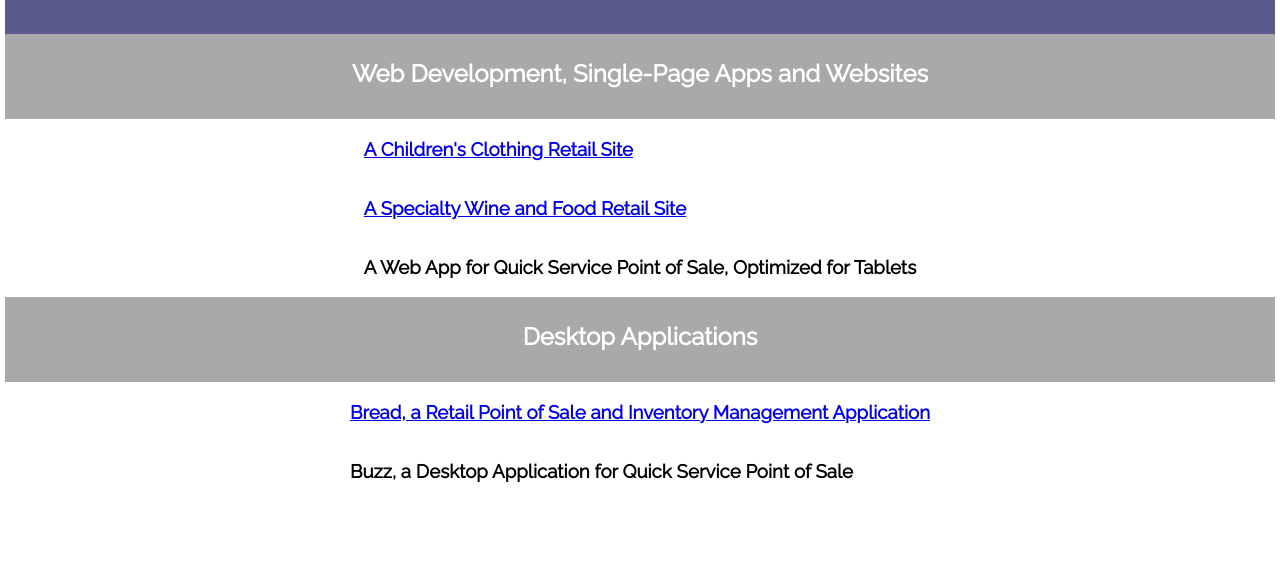
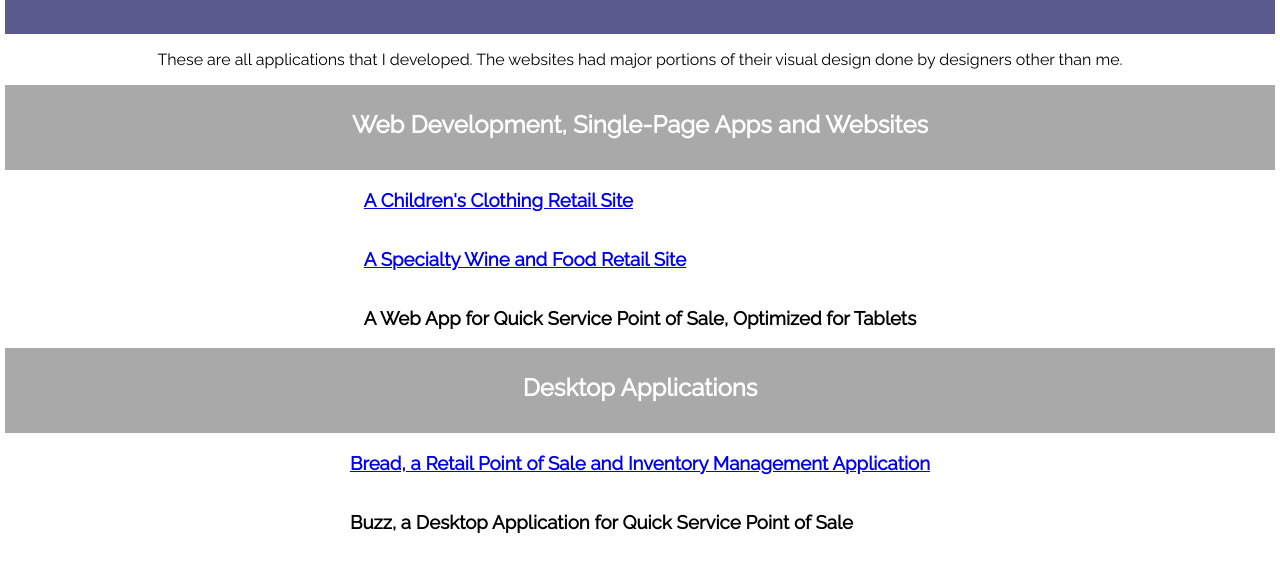
Before and after one commit to matthewmorgan/matthewmorgan, a plain HTML site: page index.html in a window 1280 px wide. Shown: the part 89-660 px from the top of the page. Drawn offline with Linux system fonts and the light colour scheme.

Commit message:
Update index.html

```diff
--- a/index.html
+++ b/index.html
@@ -3,12 +3,15 @@
 <link href="css/main.css" rel='stylesheet'>
 
 <html>
-<title>Welcome to Matt's Site!</title>
+<title>Software Development Projects</title>
 <body>
 <div class="banner big">
     <h1>
         Recent Programming Projects
     </h1>
+</div>
+<div class="sometext">
+    <p>These are all applications that I developed.  The websites had major portions of their visual design done by designers other than me.</p>
 </div>
 
 <div class="banner"><h2>Web Development, Single-Page Apps and Websites</h2></div>
```
